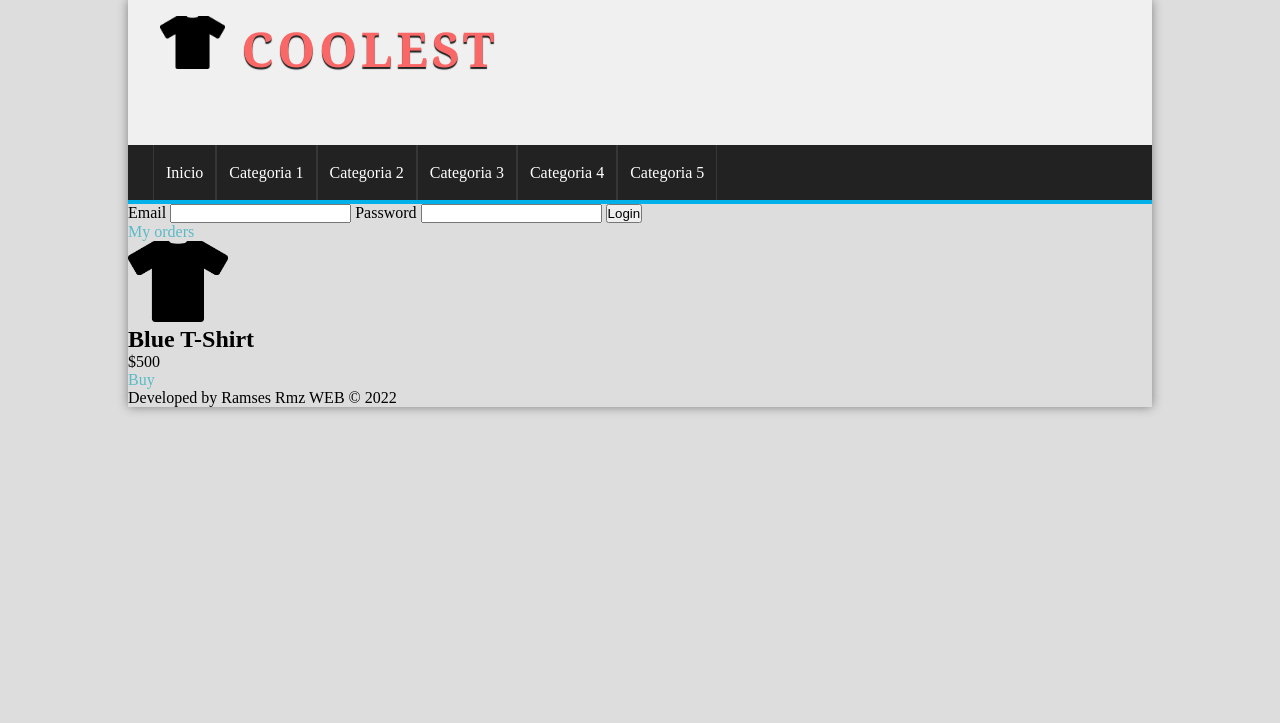
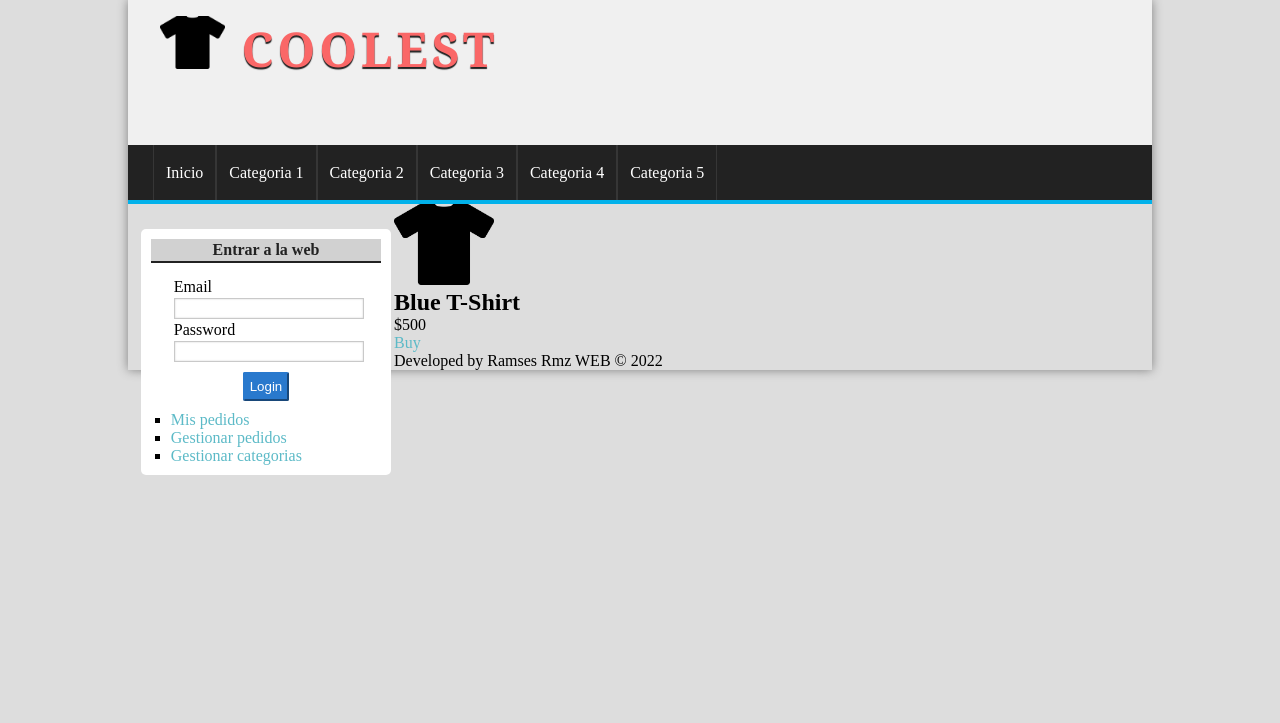
Before and after one commit to HouseCham/proyecto_php_poo, a PHP site: page / in a window 1280 px wide. Shown: the top 723 px of the page. Run offline with PHP 8.4, Linux system fonts and the light colour scheme.

Commit message:
Login section done

```diff
--- a/assets/css/main.css
+++ b/assets/css/main.css
@@ -100,6 +100,92 @@ a:hover{
 #menu a:hover{
     background: #01B1EA;
 }
+
+/* ==================== Content ==================== */
+#conten{
+    margin: 0px auto;
+    overflow: hidden;
+    background: white;
+}
+
+/* ==================== Lateral ==================== */
+#lateral{
+    width: 25%;
+    min-height: 500px;
+    float: left;
+    margin-top: 20px;
+    margin-left: 10px;
+}
+#lateral .block_aside{
+    display: block;
+    width: 90%;
+    margin: 5px auto;
+    padding: 10px;
+    background: white;
+    border-radius: 5px;
+}
+#lateral h3{
+    display: block;
+    color: #222;
+    width: 100%;
+    text-align: center;
+    padding-top: 2px;
+    padding-bottom: 2px;
+    margin-bottom: 15px;
+    font-size: 16px;
+    font-weight: bold;
+    background: #d1d1d1;
+    border-bottom: 2px solid;
+}
+#lateral ul{
+    margin-top: 10px;
+}
+#lateral ul li{
+    list-style: square;
+    margin-left: 20px;
+}
+
+/* ==================== Forms ==================== */
+label{
+    display: block;
+    width: 95%;
+    margin-top: 2px;
+    margin-bottom: 2px;
+    margin-left: 10%;
+}
+.input, select{
+    border: 1px solid #C9C9C9;
+    box-shadow: 0px 0px 2px #ccc inset;
+    background: white;
+    padding: 2px;
+    color: gray;
+    transition: all 300ms;
+    width: 80%;
+    margin-left: 10%;
+}
+input[type="text"]:focus,
+input[type="password"]:focus,
+input[type="email"]:focus {
+    border: 1px solid #1579b5;
+    color: black;
+}
+.submit{
+    display: block;
+    border-radius: 2px;
+    width: auto;
+    padding: 5px;
+    color: white;
+    background: #2979CD;
+    border-color: #2979CD;
+    cursor: pointer;
+    transition: all 300ms;
+    margin-top: 10px;
+    margin-left: auto;
+    margin-right: auto;
+}
+.submit:hover{
+    background: #2162a7;
+}
 @media only screen and (min-width: 1024px){
     #logo_img{
         height: 53px;
--- a/web/common/main.php
+++ b/web/common/main.php
@@ -1,6 +1,10 @@
 <div id="content">
+
     <!-- Lateral Navbar -->
-    <?php include_once "navbar.php"; ?>
+    <div id="content">
+        <?php include_once "navbar.php"; ?>
+    </div>
+
     <!-- Main -->
     <div id="main">
         <?php include_once "main_product.php"; ?>
--- a/web/common/navbar.php
+++ b/web/common/navbar.php
@@ -1,12 +1,17 @@
 <aside id="lateral">
     <div id="login" class="block_aside">
+        <h3>Entrar a la web</h3>
         <form action="#" method="POST">
             <label for="email">Email</label>
-            <input type="email" name="email" />
+            <input type="email" name="email" class="input" />
             <label for="password">Password</label>
-            <input type="password" name="password" />
-            <input type="submit" value="Login" />
+            <input type="password" name="password" class="input" />
+            <input type="submit" value="Login" class="submit" />
         </form>
-        <a href="#">My orders</a>
+        <ul>
+            <li><a href="#">Mis pedidos</a></li>
+            <li><a href="#">Gestionar pedidos</a></li>
+            <li><a href="#">Gestionar categorias</a></li>
+        </ul>
     </div>
 </aside>
```
